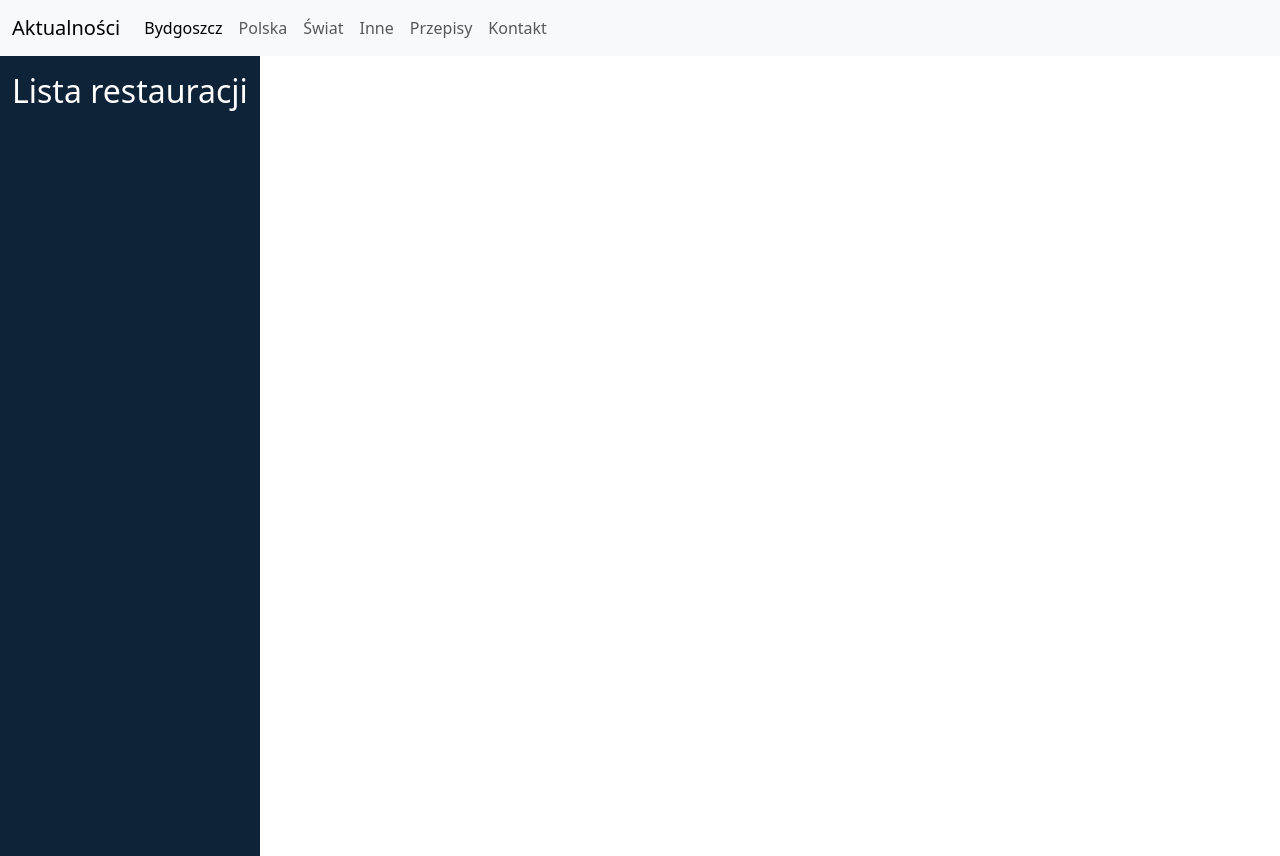
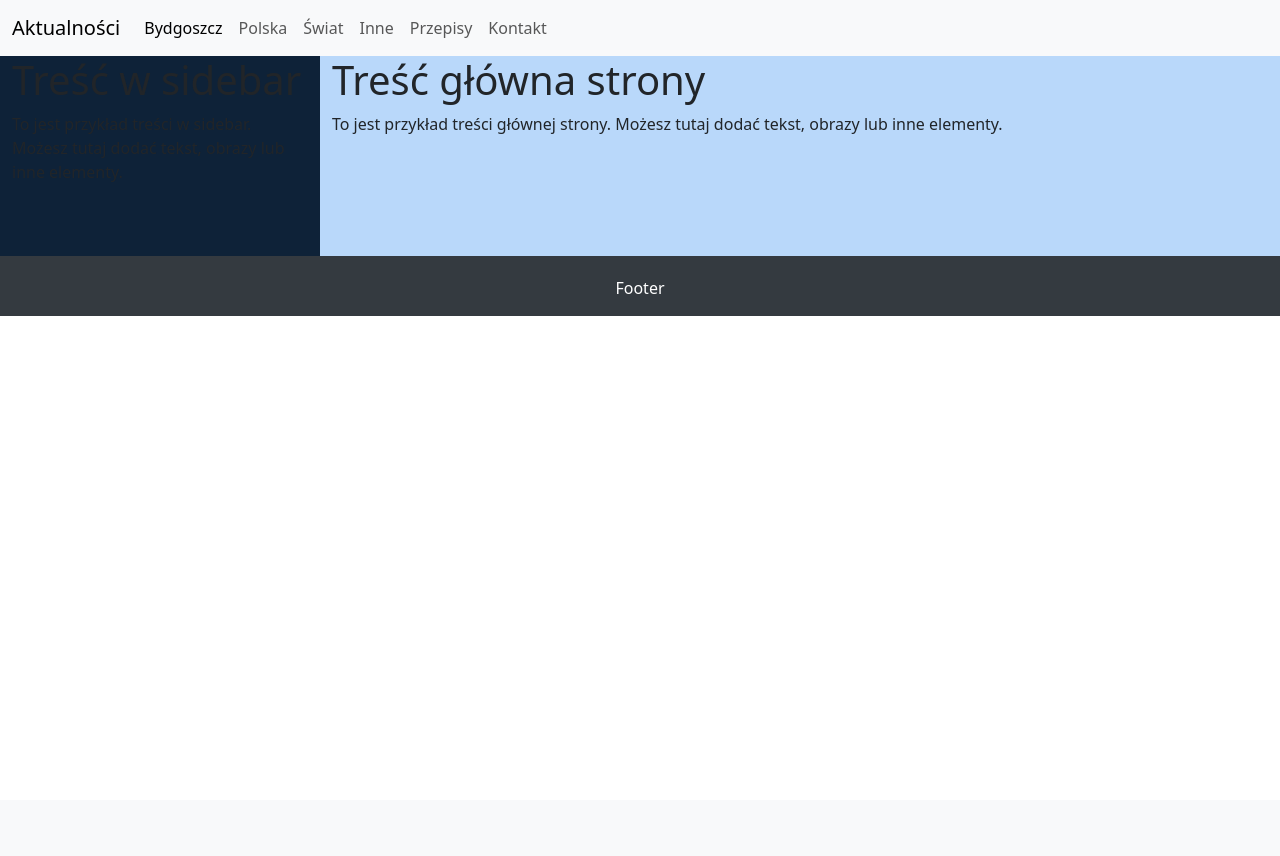
Before and after one commit to Gryzmol88/comzezarl, a Django app: page /byd/ in a window 1280 px wide. After the commit the page ends 316 px from the top, so only its background shows below. Run offline with Django 5.2, Linux system fonts and the light colour scheme; data that the repository does not hold is empty.

Commit message:
Poprawiono wizualna strone html oraz dodano dwa szablony base

```diff
--- a/blog/static/css/blog.css
+++ b/blog/static/css/blog.css
@@ -1,107 +1,29 @@
+.wrapper{
+    height: 100vh;
+}
 
-aside {
-    width: 260px;
-    min-width: 260px;
-    z-index: 1000;
-    transition: all .25s ease-in-out;
+.sidebar{
     background-color: #0e2238;
-    display: flex;
-    flex-direction: column;
-    height: 100vh;
-    color: white;
+    height: 200px;
+}
 
+.sidebar.content{
+border: 5px solid red;
 }
 
 
 
-/* Zmiana koloru tła dla całego accordion */
-#restaurantAccordion {
-  background-color: transparent; /* Jasny kolor tła, np. AliceBlue */
-   border: none; /* Usunięcie obramowania */
-  color: #FFF;
-  padding: 1rem; /* Opcjonalne odstępy wewnętrzne */
-
+.footer {
+    height: 60px;
+    background-color: #343a40;
+    color: white;
+    padding: 20px;
+    text-align: center;
 }
 
-/*Stylowanie dla poszczególnych elementów accordion-item */
-.accordion-item {
-  background-color: transparent;  /*Tło dla każdego elementu */
-  border: none;
-  margin-bottom: 0.5rem;
+.main-container{
+   background-color: #b9d8fa;
+
+/*   background-image: url("{% static 'img/background.svg' %}");*/
+/*    border: 5px solid red;*
 }
-
-.accordion-button.collapsed {
-  background-color: transparent; /* Kolor tła przycisku po złożeniu */
-  border: none;
-    color: #FFF;
-}
-
-
-/* Stylowanie przycisków accordion-button */
-.accordion-button {
-  background-color: transparent; /* Kolor tła przycisku */
-  color: #FFF; /* Kolor tekstu */
-  border: none;
-    box-shadow: none; /* Usuwa cień wokół przycisku */
-
-}
-
-/* Stylowanie dla rozwijanej sekcji accordion-collapse */
-.accordion-collapse {
-  background-color: transparent; /* Tło dla zawartości po rozwinięciu */
-  padding: 0.5rem;
-
-}
-
-/* Stylowanie tytułu przycisku rozwiniętego accordion (bez tła) */
-.accordion-button:not(.collapsed) {
-    background-color: transparent; /* Brak tła dla rozwiniętego tytułu */
-    border: none;
-    color: #FFF;
-}
-
-/* Usunięcie niebieskiej ramki (outline) z przycisków i elementów po kliknięciu */
-.accordion-button:focus {
-    outline: none;  /* Usuwa niebieską ramkę po kliknięciu */
-    box-shadow: none; /* Usuwa cień, który może być również dodany */
-}
-
-/* Stylowanie dla <strong> wewnątrz <a> w kontenerze <aside> */
-aside a strong {
-    color: white;  /* Kolor tekstu <strong> w <a> wewnątrz <aside> */
-}
-
-/* Zwiększenie odstępów wewnętrznych w linku */
-aside li {
-    margin-bottom: 15px; /* Zwiększa odstęp między kolejnymi elementami <li> */
-}
-
-aside.narrow {
-    width: 60px;
-    min-width: 60px;
-}
-
-/* Główna zawartość */
-.main-container {
-  flex: 1; /* Zajmuje resztę dostępnego miejsca */
-  margin-left: 260px; /* Przesunięcie w prawo o szerokość aside */
-  padding: 20px;
-  display: flex; /* Dodane: umożliwia centrowanie zawartości */
-  justify-content: center; /* Poziome centrowanie */
-  align-items: center; /* Pionowe centrowanie */
-  background-image: url('/static/img/background.svg'); /* Tło obrazka */
-  background-size: 100px 100px; /* Rozmiar miniatury */
-  background-repeat: repeat; /* Powtarzanie obrazu */
-  background-position: top left; /* Ustawienie obrazu w lewym górnym rogu */
-  background-blend-mode: multiply; /* Mieszanie obrazu z kolorem tła */
-  /* Usunięcie tła kolorowego z przezroczystością */
-}
-
-/* Treść główna */
-.main-content {
-  text-align: center; /* Wyrównanie tekstu na środku */
-  max-width: 800px; /* Ograniczenie szerokości treści */
-  color: #333333; /* Ciemny kolor tekstu */
- border: 5px solid red;  Gruba czerwona ramka */
-  padding: 20px; /* Dodatkowa przestrzeń */
-}
--- a/blog/templates/blog/base.html
+++ /dev/null
@@ -1,57 +0,0 @@
-{% load static %}
-<!doctype html>
-<html lang="pl">
-<head>
-    <meta charset="utf-8">
-    <meta name="viewport" content="width=device-width, initial-scale=1">
-    <title>{% block title %}{% endblock %}</title>
-    <link href="https://cdn.jsdelivr.net/npm/bootstrap@5.3.3/dist/css/bootstrap.min.css" rel="stylesheet"
-          integrity="sha384-QWTKZyjpPEjISv5WaRU9OFeRpok6YctnYmDr5pNlyT2bRjXh0JMhjY6hW+ALEwIH" crossorigin="anonymous">
-    <link href="{% static 'css/blog.css' %}" rel="stylesheet">
-</head>
-<body>
-<div id="content">
-    <div class="wrapper">
-        <nav class="navbar navbar-expand-lg bg-body-tertiary">
-            <div class="container-fluid">
-                <!--      MIEJSCE NA LOGO-->
-                <a class="navbar-brand" href="{% url 'blog:news' %}">Aktualności</a>
-                <button class="navbar-toggler" type="button" data-bs-toggle="collapse" data-bs-target="#navbarNav"
-                        aria-controls="navbarNav" aria-expanded="false" aria-label="Toggle navigation">
-                    <span class="navbar-toggler-icon"></span>
-                </button>
-                <div class="collapse navbar-collapse" id="navbarNav">
-                    <ul class="navbar-nav">
-                        <li class="nav-item">
-                            <a class="nav-link active" aria-current="page" href="{% url 'blog:byd' %}">Bydgoszcz</a>
-                        </li>
-                        <li class="nav-item">
-                            <a class="nav-link" href="{% url 'blog:poland' %}">Polska</a>
-                        </li>
-                        <li class="nav-item">
-                            <a class="nav-link" href="{% url 'blog:world' %}">Świat</a>
-                        </li>
-                        <li class="nav-item">
-                            <a class="nav-link" href="{% url 'blog:other' %}">Inne</a>
-                        </li>
-                        <li class="nav-item">
-                            <a class="nav-link" href="{% url 'blog:recipe' %}">Przepisy</a>
-                        </li>
-                        <li class="nav-item">
-                            <a class="nav-link" href="{% url 'blog:contact' %}">Kontakt</a>
-                        </li>
-                    </ul>
-                </div>
-            </div>
-        </nav>
-
-
-        {% block content %}
-        {% endblock %}
-    </div>
-</div>
-<script src="https://cdn.jsdelivr.net/npm/bootstrap@5.3.3/dist/js/bootstrap.bundle.min.js"
-        integrity="sha384-YvpcrYf0tY3lHB60NNkmXc5s9fDVZLESaAA55NDzOxhy9GkcIdslK1eN7N6jIeHz"
-        crossorigin="anonymous"></script>
-</body>
-</html>
--- /dev/null
+++ b/blog/templates/blog/base_sidebar_content.html
@@ -0,0 +1,70 @@
+{% load static %}
+<!doctype html>
+<html lang="pl">
+<head>
+    <meta charset="utf-8">
+    <meta name="viewport" content="width=device-width, initial-scale=1">
+    <title>{% block title %}{% endblock %}</title>
+    <link href="https://cdn.jsdelivr.net/npm/bootstrap@5.3.3/dist/css/bootstrap.min.css" rel="stylesheet"
+          integrity="sha384-QWTKZyjpPEjISv5WaRU9OFeRpok6YctnYmDr5pNlyT2bRjXh0JMhjY6hW+ALEwIH" crossorigin="anonymous">
+    <link href="{% static 'css/blog.css' %}" rel="stylesheet">
+</head>
+<body>
+
+<div class="wrapper">
+    <nav class="navbar navbar-expand-lg bg-body-tertiary">
+        <div class="container-fluid">
+            <a class="navbar-brand" href="{% url 'blog:news' %}">Aktualności</a>
+            <button class="navbar-toggler" type="button" data-bs-toggle="collapse" data-bs-target="#navbarNav"
+                    aria-controls="navbarNav" aria-expanded="false" aria-label="Toggle navigation">
+                <span class="navbar-toggler-icon"></span>
+            </button>
+            <div class="collapse navbar-collapse" id="navbarNav">
+                <ul class="navbar-nav">
+                    <li class="nav-item">
+                        <a class="nav-link active" aria-current="page" href="{% url 'blog:byd' %}">Bydgoszcz</a>
+                    </li>
+                    <li class="nav-item">
+                        <a class="nav-link" href="{% url 'blog:poland' %}">Polska</a>
+                    </li>
+                    <li class="nav-item">
+                        <a class="nav-link" href="{% url 'blog:world' %}">Świat</a>
+                    </li>
+                    <li class="nav-item">
+                        <a class="nav-link" href="{% url 'blog:other' %}">Inne</a>
+                    </li>
+                    <li class="nav-item">
+                        <a class="nav-link" href="{% url 'blog:recipe' %}">Przepisy</a>
+                    </li>
+                    <li class="nav-item">
+                        <a class="nav-link" href="{% url 'blog:contact' %}">Kontakt</a>
+                    </li>
+                </ul>
+            </div>
+        </div>
+    </nav>
+    <div class="container-fluid">
+        <div class="row">
+
+            <div class="col-sm-3 sidebar">
+                {% block sidebar %}
+                {% endblock %}
+            </div>
+
+            <div class="col-sm-9 main-container">
+            {% block content %}
+            {% endblock %}
+            </div>
+        </div>
+    </div>
+
+    <div class="footer">
+        <p>Footer</p>
+    </div>
+</div>
+
+<script src="https://cdn.jsdelivr.net/npm/bootstrap@5.3.3/dist/js/bootstrap.bundle.min.js"
+        integrity="sha384-YvpcrYf0tY3lHB60NNkmXc5s9fDVZLESaAA55NDzOxhy9GkcIdslK1eN7N6jIeHz"
+        crossorigin="anonymous"></script>
+</body>
+</html>
--- a/blog/templates/blog/post/byd.html
+++ b/blog/templates/blog/post/byd.html
@@ -1,32 +1,19 @@
-{% extends "blog/base.html" %}
+{% extends "blog/base_sidebar_content.html" %}
+
+{% block title %}Aktualności{% endblock %}
+
+
+{% block sidebar %}
+
+    <h1>Treść w sidebar </h1>
+    <p>To jest przykład treści w sidebar. Możesz tutaj dodać tekst, obrazy lub inne elementy.</p>
+                {% endblock %}
+
 
 {% block content %}
-<aside id="sidebar">
-<div class="container mt-3">
-  <h2>Lista restauracji</h2>
-  <div class="accordion" id="restaurantAccordion">
-    {% for restaurant in restaurants %}
-    <div class="accordion-item">
-      <h2 class="accordion-header" id="heading{{ restaurant.id }}">
-        <button class="accordion-button collapsed" type="button" data-bs-toggle="collapse" data-bs-target="#collapse{{ restaurant.id }}" aria-expanded="false" aria-controls="collapse{{ restaurant.id }}">
-          {{ restaurant.name }}
-        </button>
-      </h2>
-      <div id="collapse{{ restaurant.id }}" class="accordion-collapse collapse" aria-labelledby="heading{{ restaurant.id }}" data-bs-parent="#restaurantAccordion">
-        <div class="accordion-body">
-          <ul>
-            {% for post in restaurant.posts.all %}
-            <li>
-  <a href="#">
-    <strong>{{ post.created }}</strong></a>
-</li>
-            {% endfor %}
-          </ul>
-        </div>
-      </div>
-    </div>
-    {% endfor %}
-  </div>
-</div>
-</aside>
+
+    <h1>Treść główna strony</h1>
+    <p>To jest przykład treści głównej strony. Możesz tutaj dodać tekst, obrazy lub inne elementy.</p>
+
+
 {% endblock %}
--- a/blog/templates/blog/post/contact.html
+++ b/blog/templates/blog/post/contact.html
@@ -1,4 +1,4 @@
-{% extends "blog/base.html" %}
+{% extends "blog/base_sidebar_narrow.html" %}
 
 {% block title %}Kontakt{% endblock %}
 
--- a/blog/templates/blog/post/other.html
+++ b/blog/templates/blog/post/other.html
@@ -1,4 +1,4 @@
-{% extends "blog/base.html" %}
+{% extends "blog/base_sidebar_content.html" %}
 
 {% block title %}Inne{% endblock %}
 
--- a/blog/templates/blog/post/poland.html
+++ b/blog/templates/blog/post/poland.html
@@ -1,4 +1,4 @@
-{% extends "blog/base.html" %}
+{% extends "blog/base_sidebar_content.html" %}
 
 {% block title %}Polska{% endblock %}
 
--- a/blog/templates/blog/post/recipe.html
+++ b/blog/templates/blog/post/recipe.html
@@ -1,4 +1,4 @@
-{% extends "blog/base.html" %}
+{% extends "blog/base_sidebar_narrow.html" %}
 
 {% block title %}Przepisy{% endblock %}
 
--- a/blog/templates/blog/post/world.html
+++ b/blog/templates/blog/post/world.html
@@ -1,4 +1,4 @@
-{% extends "blog/base.html" %}
+{% extends "blog/base_sidebar_content.html" %}
 
 {% block title %}Świat{% endblock %}
 
--- a/manage.py
+++ b/manage.py
@@ -3,6 +3,7 @@
 import os
 import sys
 
+#TODO Przy próbie wgrania ackground pokazuje scieżke błędu. Zawarta jest sciezka do katalogu static/css zamiast static/img DLACZEGO
 
 def main():
     """Run administrative tasks."""
```
Also changed, not shown: blog/templates/blog/base_sidebar_narrow.html (added, +66 -0 lines), blog/templates/blog/post/news.html (+3 -12 lines).
